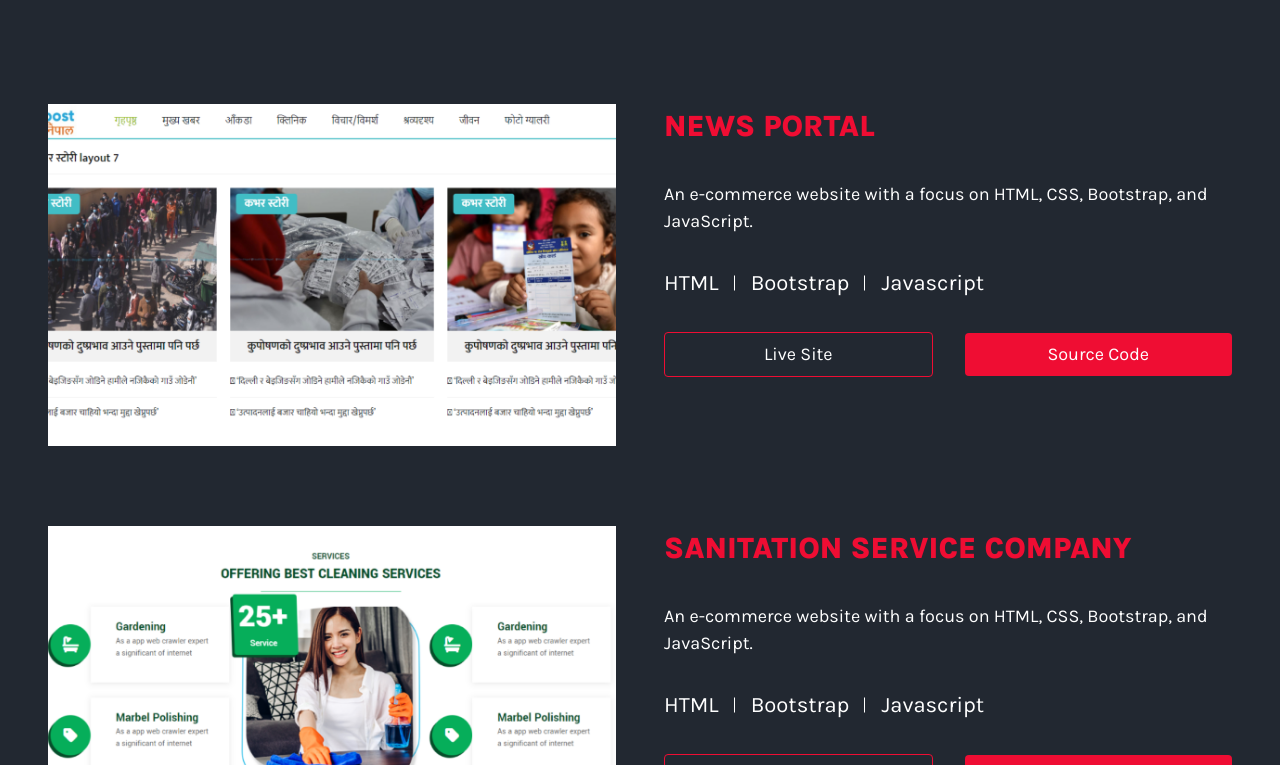
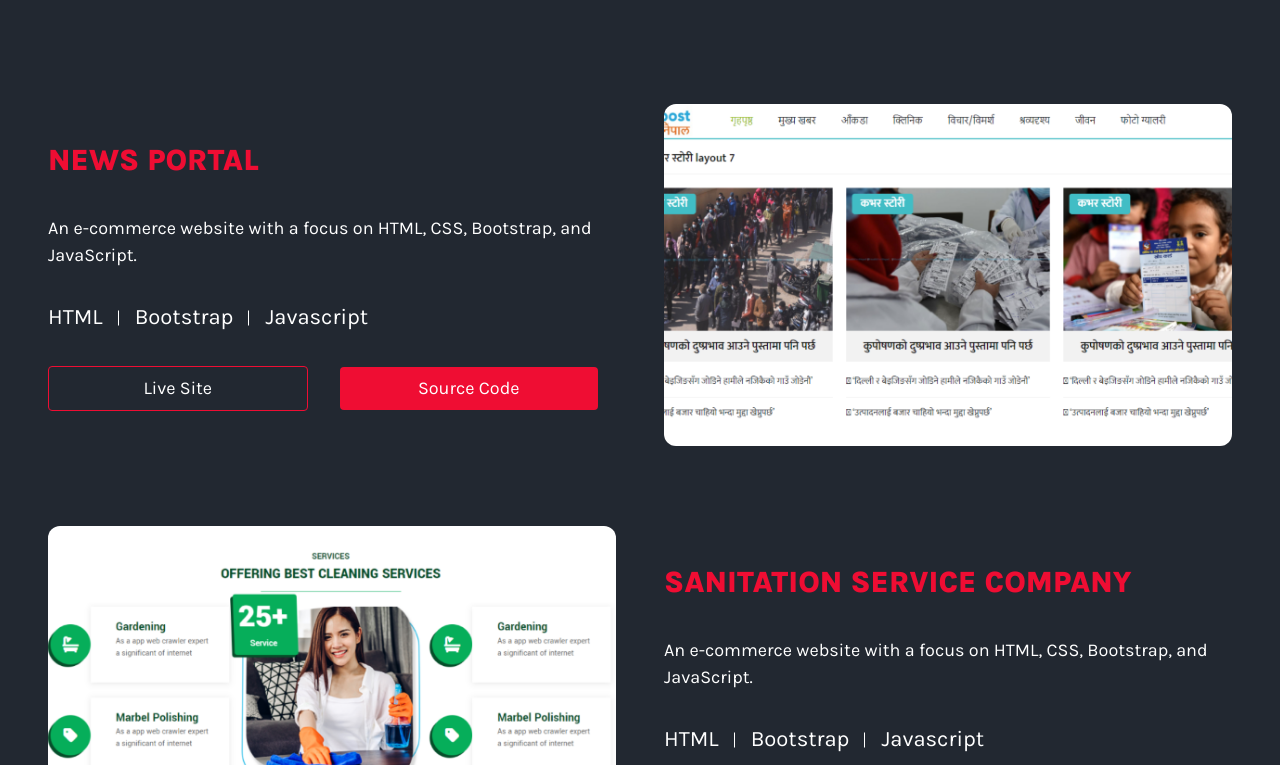
Before and after one commit to Arjun-Jhukal/arjun, a Next.js app: page / in a window 1280 px wide. Shown: the part 795-1560 px from the top of the page. Built offline with nearby package versions, Linux system fonts and the light colour scheme.

Commit message:
minor adjustment to the project layout

```diff
--- a/src/components/sections/recent-work/index.tsx
+++ b/src/components/sections/recent-work/index.tsx
@@ -70,13 +70,13 @@ export default function RecentWork() {
         {relatedProject.length > 0
           ? relatedProject.map((project) => (
               <div className="recent_work_item" key={project.title}>
-                <div className="md:grid grid-cols-2 gap-12">
+                <div className="md:grid grid-cols-2 gap-12 items-center">
                   <div className="col-span-1 ">
                     <div className="featured__image mb-8 md:mb-0">
-                      <Image src={project.image.url} alt={project.image.alt} width={576} height={325} />
+                      <Image src={project.image.url} alt={project.image.alt} width={696} height={325} />
                     </div>
                   </div>
-                  <div className="col-span-1">
+                  <div className="col-span-1 max-w-[550px]">
                     <h3 className="text-[30px] font-[800] text-primary mb-8 uppercase">{project.title}</h3>
                     <p className="text-white mb-8">{project.brief}</p>
 
--- a/src/components/sections/recent-work/recent-work.scss
+++ b/src/components/sections/recent-work/recent-work.scss
@@ -1,7 +1,21 @@
 .recent_work {
   &_item {
-    &:not(:last-child) {
-      margin-bottom: 80px;
+    &:nth-child(even) {
+      > div {
+        > div {
+          &:first-child {
+            @apply md:order-2;
+          }
+          &:last-child {
+            @apply md:order-1;
+          }
+        }
+      }
+    }
+
+    .featured__image {
+      border-radius: 12px;
+      overflow: hidden;
     }
 
     ul {
@@ -21,5 +35,9 @@
         }
       }
     }
+
+    &:not(:last-child) {
+      margin-bottom: 80px;
+    }
   }
 }
```
